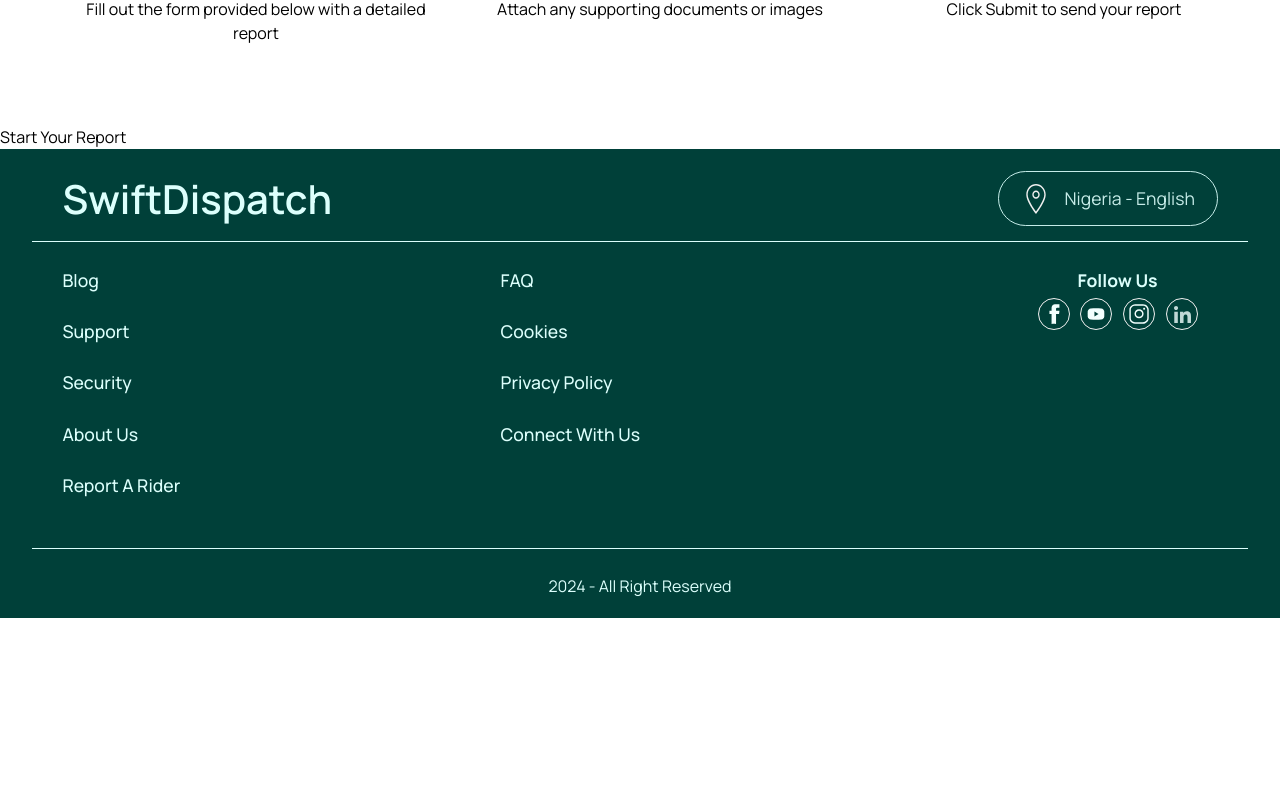
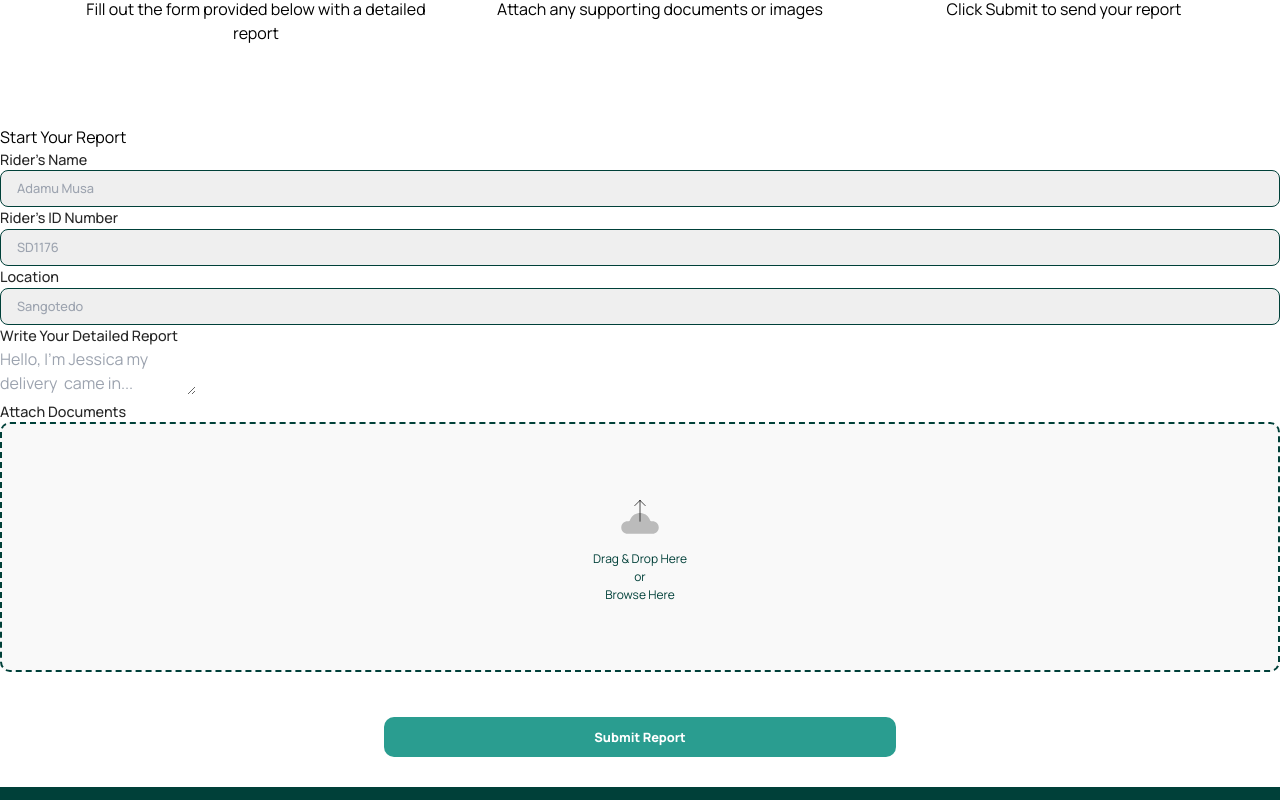
Before and after one commit to ovie012/Swift-Dispatch-Project, a React (Vite) app: page /Report in a window 1280 px wide. Shown: the part 2360-3160 px from the top of the page. Before the commit the page ends 2978 px from the top, so only its background shows below. Built offline with nearby package versions, Linux system fonts and the light colour scheme.

Commit message:
report page 70% done

```diff
--- a/src/App.css
+++ b/src/App.css
@@ -1886,6 +1886,7 @@
   width: 100%;
   padding: 0.5rem;
   border: 1px solid #004039;
+  background: #EFEFEF;
   border-radius: 0.5rem;
   outline: none;
   transition: box-shadow 0.2s ease-in-out;
@@ -3134,6 +3135,16 @@
   }
 }
 
+@media only screen and (max-width: 500px) {
+
+  .line-box::before,
+  .line-box::after {
+    left: 62%;
+  }
+}
+
+
+
 .carousel-container {
   position: relative;
   display: flex;
@@ -3213,3 +3224,53 @@
     right: 5px;
   }
 }
+
+/* fileUpload styling */
+.file-upload {
+  display: flex;
+  justify-content: center;
+  align-items: center;
+  height: 250px;
+  width: 100%;
+  /* max-width: 600px; */
+  margin: auto;
+  border: 2px dashed #004039;
+  border-radius: 10px;
+  background-color: #f9f9f9;
+  cursor: pointer;
+  margin-bottom: 10px;
+}
+
+.file-upload-label {
+  display: flex;
+  justify-content: center;
+  align-items: center;
+  height: 100%;
+  width: 100%;
+  text-align: center;
+}
+
+.file-upload-text {
+  display: flex;
+  flex-direction: column;
+  justify-content: center;
+  align-items: center;
+}
+
+.upload-icon {
+  width: 50px;
+  /* Adjust the size as needed */
+  height: 50px;
+  /* Adjust the size as needed */
+  margin-bottom: 10px;
+}
+
+.file-upload-text p {
+  color: #004039;
+  font-size: 12px;
+  font-weight: medium;
+}
+
+.file-input {
+  display: none;
+}
--- /dev/null
+++ b/src/FileUpload.jsx
@@ -0,0 +1,43 @@
+import React, { useState } from "react";
+import upload from "./assets/RAR--Icon-Upload.svg";
+
+const FileUpload = () => {
+  const [fileName, setFileName] = useState("");
+
+  const handleFileChange = (event) => {
+    setFileName(event.target.files[0].name);
+  };
+
+  return (
+    <>
+      <p className="custom-label mb-2">Attach Documents</p>
+      <div className="file-upload">
+        <label htmlFor="file-input" className="file-upload-label">
+          <input
+            type="file"
+            id="file-input"
+            className="file-input"
+            onChange={handleFileChange}
+          />
+          <div className="file-upload-text">
+            <img src={upload} alt="Upload Icon" className="upload-icon" />
+            <p>
+              {fileName ? `Selected file: ${fileName}` : "Drag & Drop Here"}
+              <br />
+              {fileName ? "Selected file: ${fileName}" : "or"}
+              <br />
+              {fileName ? "" : "Browse Here"}
+            </p>
+          </div>
+        </label>
+      </div>
+      <div>
+        <button type="submit" className="submit-first">
+          Submit Report
+        </button>
+      </div>
+    </>
+  );
+};
+
+export default FileUpload;
--- a/src/Header.jsx
+++ b/src/Header.jsx
@@ -5,6 +5,11 @@
   const [isScrolled, setIsScrolled] = useState(false);
   const [isMobileNavOpen, setIsMobileNavOpen] = useState(false);
   const location = useLocation();
+  const { pathname } = useLocation();
+
+  useEffect(() => {
+    window.scrollTo(0, 0);
+  }, [pathname]);
 
   useEffect(() => {
     const handleScroll = () => {
--- a/src/Report.jsx
+++ b/src/Report.jsx
@@ -7,6 +7,7 @@
 import TwoPeople from "./assets/RAR--Illustration-Two-People.svg";
 import DamagedPhone from "./assets/RAR--Illustration-Damaged-Phone.svg";
 import CustomCarousel from "./Carousel";
+import FileUpload from "./FileUpload";
 
 function Report() {
   return (
@@ -162,9 +163,57 @@
             </div>
           </div>
 
-          <div>
-            <div>
-              <p className="text-[#004039] font-bold">Start Your Report</p>
+          <div className="w-[90%] mx-auto">
+            <h1 className="text-[#004039] font-bold lg:text-4xl text-2xl">
+              Start Your Report
+            </h1>
+            <div className="mt-10">
+              <form className=" rounded-lg w-full mb-5 ">
+                <div className="flex flex-col lg:flex-row items-start lg:items-stretch justify-between lg:gap-4">
+                  <div className="w-full lg:w-1/2">
+                    {/* Name */}
+                    <div className="mb-4 flex flex-col gap-2 w-full">
+                      <label className="custom-label">Rider's Name</label>
+                      <input
+                        type="text"
+                        placeholder="Adamu Musa"
+                        className="input-field"
+                      />
+                    </div>
+
+                    {/* ID Number */}
+                    <div className="mb-4 flex flex-col gap-2 w-full">
+                      <label className="custom-label">Rider's ID Number</label>
+                      <input
+                        type="text"
+                        placeholder="SD1176"
+                        className="input-field"
+                      />
+                    </div>
+
+                    {/* Location */}
+                    <div className="mb-4 flex flex-col gap-2 w-full">
+                      <label className="custom-label">Location</label>
+                      <input
+                        type="text"
+                        placeholder="Sangotedo"
+                        className="input-field"
+                      />
+                    </div>
+                  </div>
+
+                  <div className="w-full lg:w-1/2 flex flex-col gap-2 lg:ml-4">
+                    <label className="custom-label text-center">
+                      Write Your Detailed Report
+                    </label>
+                    <textarea
+                      placeholder="Hello, I’m Jessica my delivery  came in..."
+                      className="flex-grow px-2 lg:px-4 lg:py-3 py-3 border border-[#004039] rounded-lg focus:outline-none focus:ring-1 focus:ring-green-600 bg-[#EFEFEF]"
+                    ></textarea>
+                  </div>
+                </div>
+              </form>
+              <FileUpload/>
             </div>
           </div>
         </div>
```
Also changed, not shown: src/assets/RAR--Icon-Upload.svg (renamed from public/RAR--Icon-Upload.svg).
